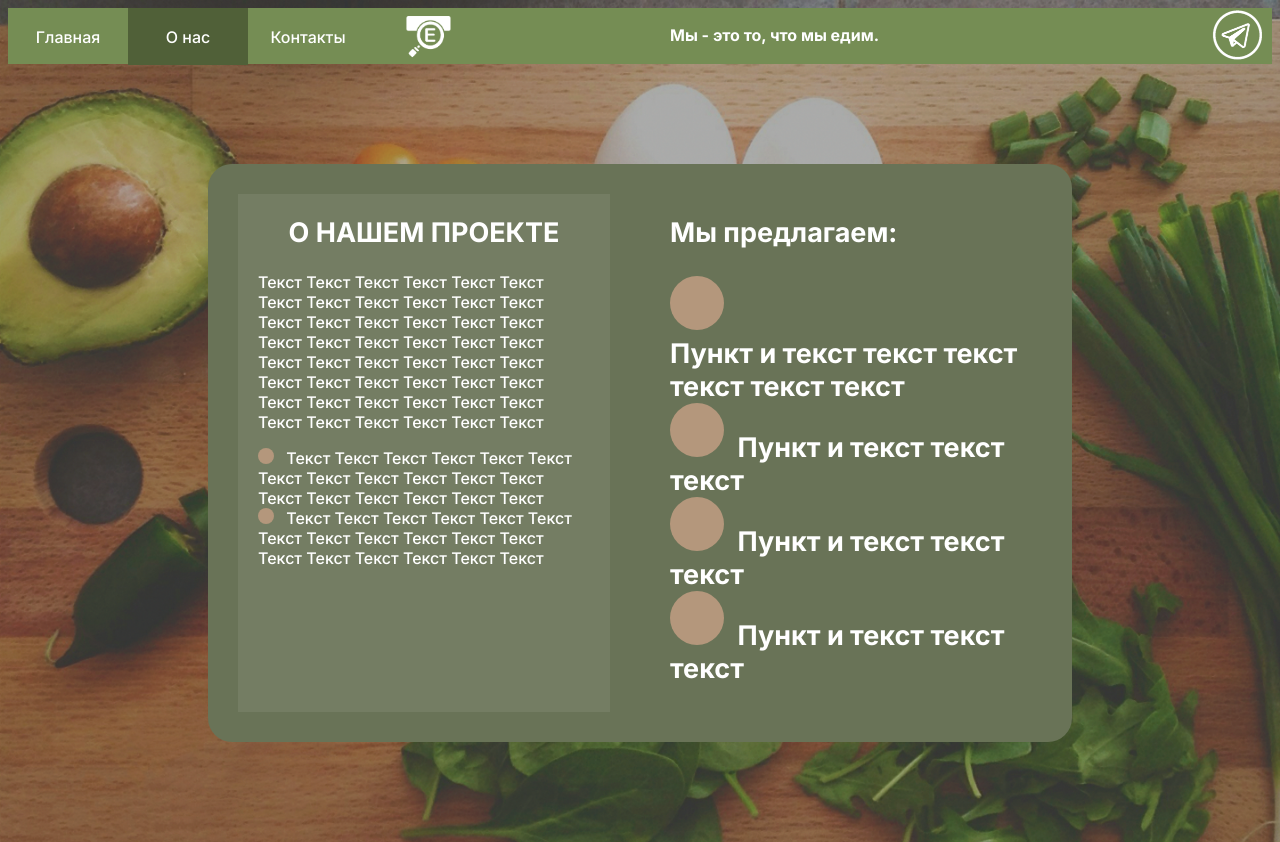
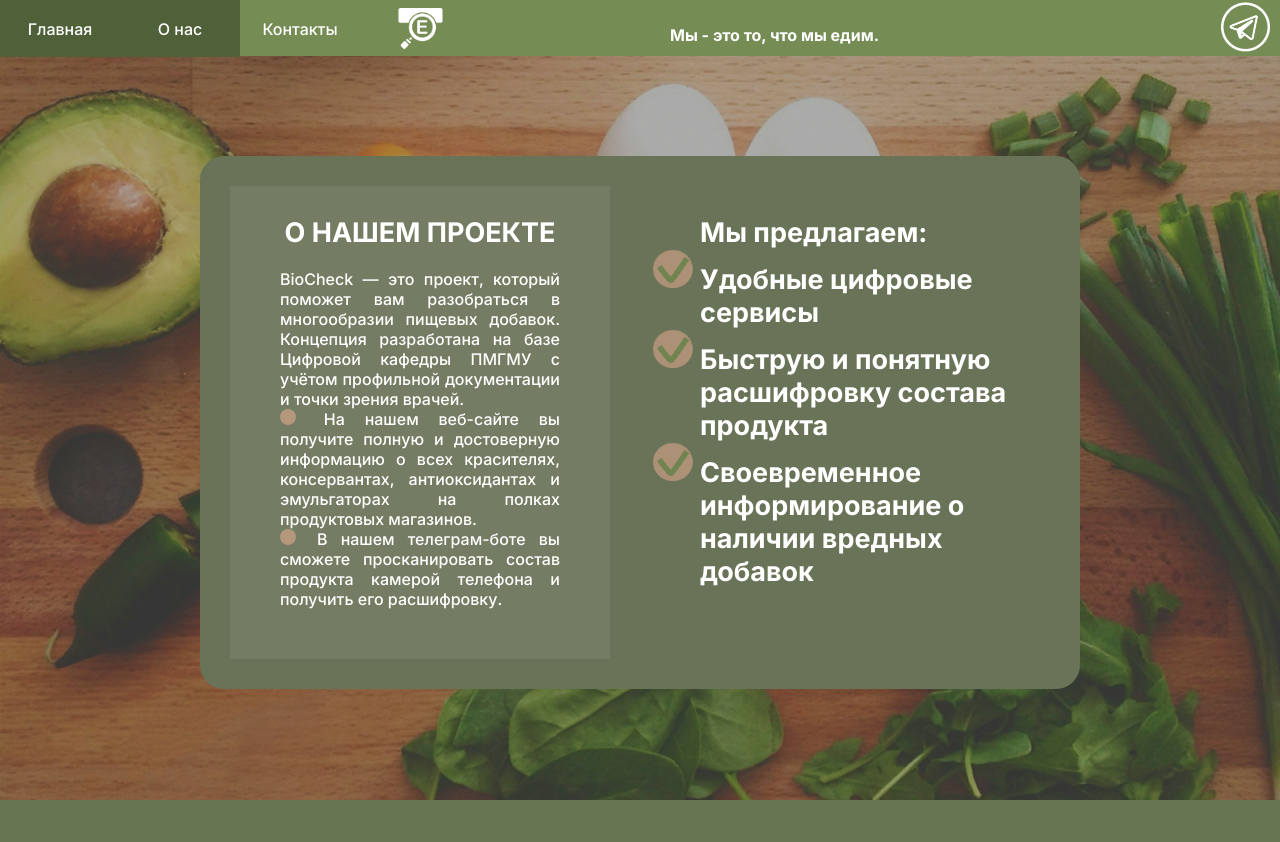
Before and after one commit to Anguilla-anguilla/bio_check_web, a Django app: page /about/ in a window 1280 px wide. After the commit the page ends 800 px from the top, so only its background shows below. Run offline with Django 3.2, Linux system fonts and the light colour scheme.

Commit message:
Edit about page

```diff
--- a/biocheck/static/css/style.css
+++ b/biocheck/static/css/style.css
@@ -2,6 +2,8 @@
 
 * {
     box-sizing: border-box;
+    margin: 0;
+    padding: 0;
 }
 
 body {
@@ -29,6 +31,7 @@ h2 {
 
 
 .container {
+    position: fixed;
     display: flex;
     align-items: center;
     justify-content: center;
@@ -157,9 +160,11 @@ h2 {
     margin-left: 30px;
     margin-right: 30px;
     margin-bottom: 30px;
+    padding: 30px;
     background-color: #747d63;
     align-items: center;
     justify-content: center;
+    text-align: justify;
 }
 
 .right-box {
@@ -168,6 +173,7 @@ h2 {
     margin-left: 30px;
     margin-right: 30px;
     margin-bottom: 30px;
+    padding: 30px;
     align-items: center;
     justify-content: center;
 }
@@ -197,19 +203,10 @@ h2 {
 }
 
 .custom-big-ul {
-    list-style-type: none;
+    list-style-image: url(../img/check.png);
     padding-left: 0;
 }
 
-.custom-big-ul li::before {
-    content: "";
-    display: inline-block;
-    width: 2em;
-    height: 2em;
-    background-color: #B4977C;
-    border-radius: 50%;
-    margin-right: 0.5em;
-}
 
 /* contacts */
 
--- a/biocheck/templates/homepage/about.html
+++ b/biocheck/templates/homepage/about.html
@@ -7,19 +7,20 @@
                 О НАШЕМ ПРОЕКТЕ
             </h2>
             <div class="text-with-margin-about-us">
-                <p>Текст Текст Текст Текст Текст Текст Текст Текст Текст Текст Текст Текст Текст
-                    Текст Текст Текст Текст Текст Текст Текст Текст Текст
-                    Текст Текст Текст Текст Текст Текст Текст Текст Текст
-                    Текст Текст Текст Текст Текст Текст Текст Текст Текст
-                    Текст Текст Текст Текст Текст Текст Текст Текст</p>
+                <p>
+                    BioCheck — это проект, который поможет вам разобраться
+                    в многообразии пищевых добавок. Концепция разработана на базе Цифровой
+                    кафедры ПМГМУ с учётом профильной документации и точки зрения врачей.
+                </p>
                 <ul class="custom-small-ul">
                     <li>
-                        Текст Текст Текст Текст Текст Текст Текст Текст Текст
-                        Текст Текст Текст Текст Текст Текст Текст Текст Текст
+                        На нашем веб-сайте вы получите полную и достоверную информацию о всех красителях,
+                        консервантах, антиоксидантах и эмульгаторах на полках продуктовых магазинов.
                     </li>
                     <li>
-                        Текст Текст Текст Текст Текст Текст Текст Текст Текст
-                        Текст Текст Текст Текст Текст Текст Текст Текст Текст
+                        В нашем телеграм-боте вы сможете просканировать
+                        состав продукта камерой телефона и получить его
+                        расшифровку.
                     </li>
                 </ul>
             </div>
@@ -28,12 +29,9 @@
             <h2>
                 Мы предлагаем:
                 <ul class="custom-big-ul">
-                    <li>
-                        <div>Пункт и текст текст текст текст текст текст</div>
-                    </li>
-                    <li>Пункт и текст текст текст</li>
-                    <li>Пункт и текст текст текст</li>
-                    <li>Пункт и текст текст текст</li>
+                    <li> Удобные цифровые сервисы </li>
+                    <li>Быструю и понятную расшифровку состава продукта </li>
+                    <li>Своевременное информирование о наличии вредных добавок</li>
                 </ul>
             </h2>
         </div>
```
Also changed, not shown: biocheck/static/img/check.png.
